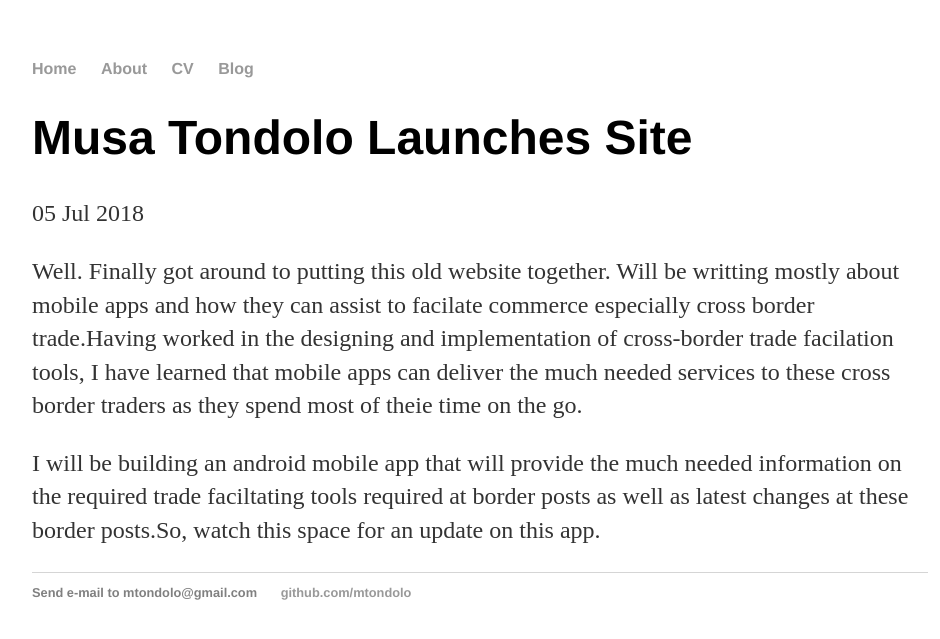
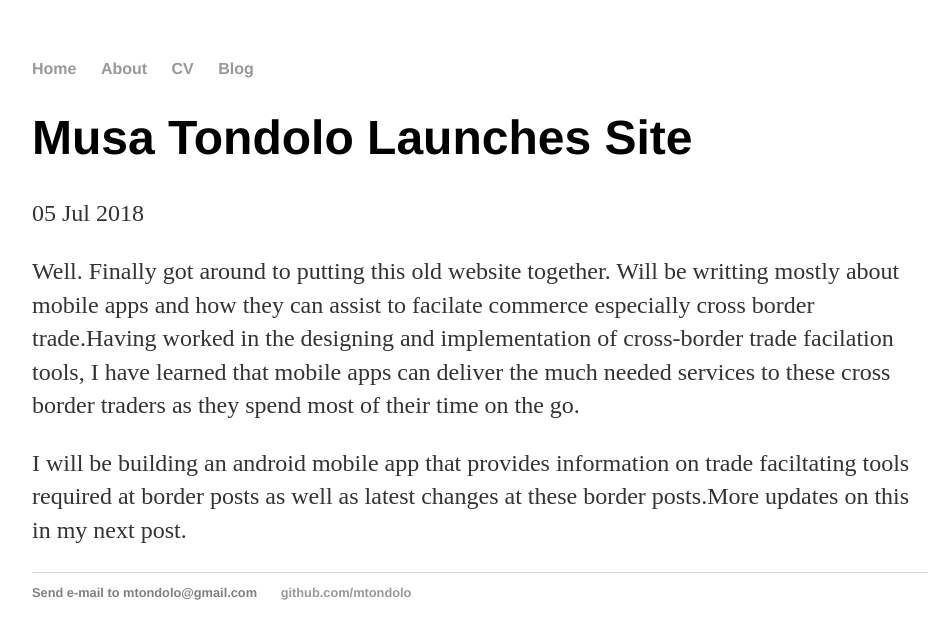
Before and after one commit to mtondolo/mtondolo.github.io, a Jekyll site: the page built from _posts/2018-07-05-musa-tondolo-site-launched.md, in a window 1280 px wide. Shown: the top 639 px of the page, without its empty margins (160-1100 px from the left). Built offline with Jekyll 4.4.1, drawn with Linux system fonts in a browser that asks for light colours.

Commit message:
Update 2018-07-05-musa-tondolo-site-launched.md

```diff
--- a/_posts/2018-07-05-musa-tondolo-site-launched.md
+++ b/_posts/2018-07-05-musa-tondolo-site-launched.md
@@ -5,8 +5,8 @@ date: 2018-07-05
 ---
 
 <p>
-Well. Finally got around to putting this old website together. Will be writting mostly about mobile apps and how they can assist to facilate commerce especially cross border trade.Having worked in the designing and implementation of cross-border trade facilation tools, I have learned that mobile apps can deliver the much needed services to these cross border traders as they spend most of theie time on the go.
+Well. Finally got around to putting this old website together. Will be writting mostly about mobile apps and how they can assist to facilate commerce especially cross border trade.Having worked in the designing and implementation of cross-border trade facilation tools, I have learned that mobile apps can deliver the much needed services to these cross border traders as they spend most of their time on the go.
 </p>
 <p>
-I will be building an android mobile app that will provide the much needed information on the required trade faciltating tools required at  border posts as well as latest changes at these border posts.So, watch this space for an update on this app.
+I will be building an android mobile app that provides information on trade faciltating tools required at border posts as well as latest changes at these border posts.More updates on this in my next post.
 </p>
```
